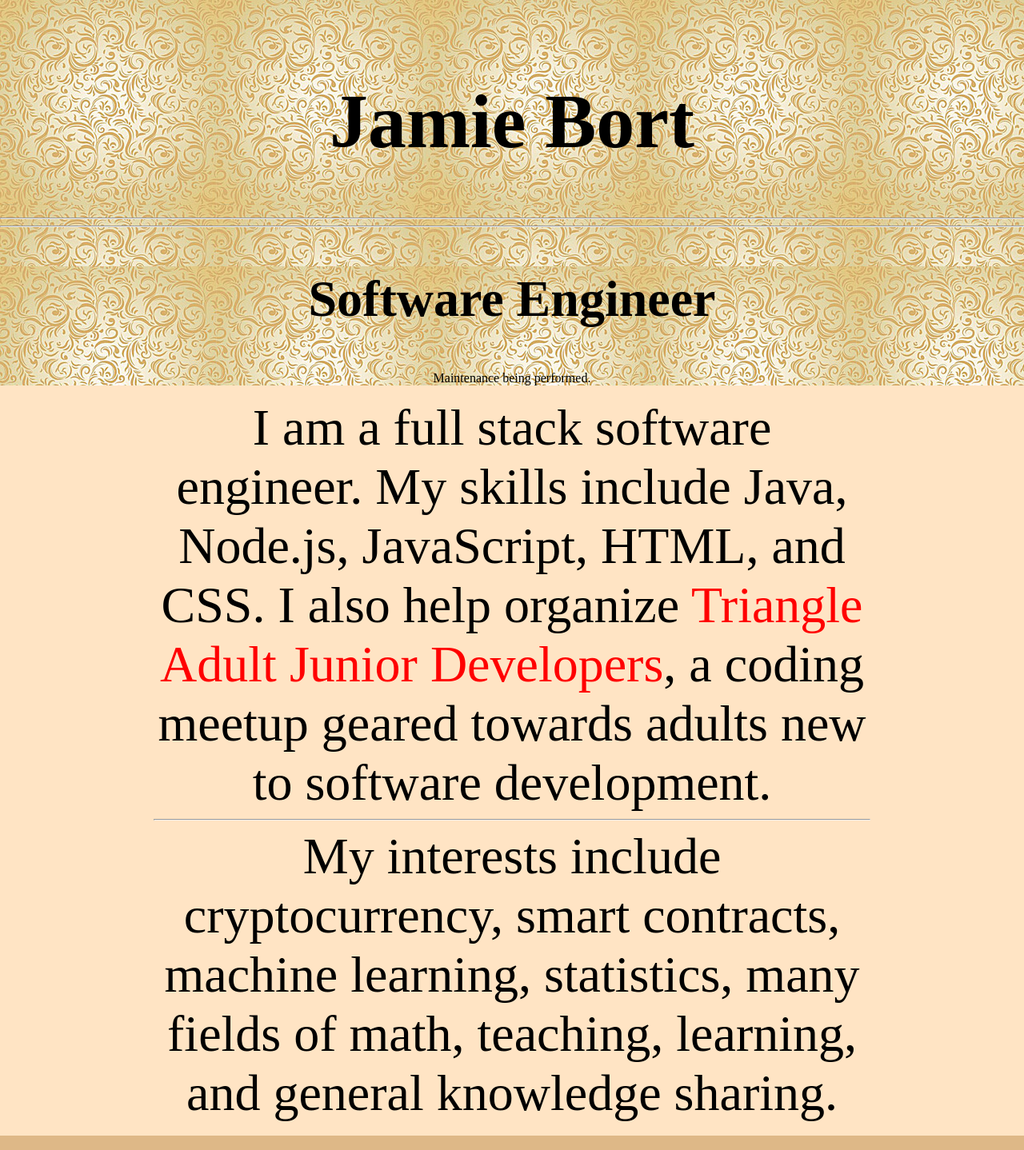
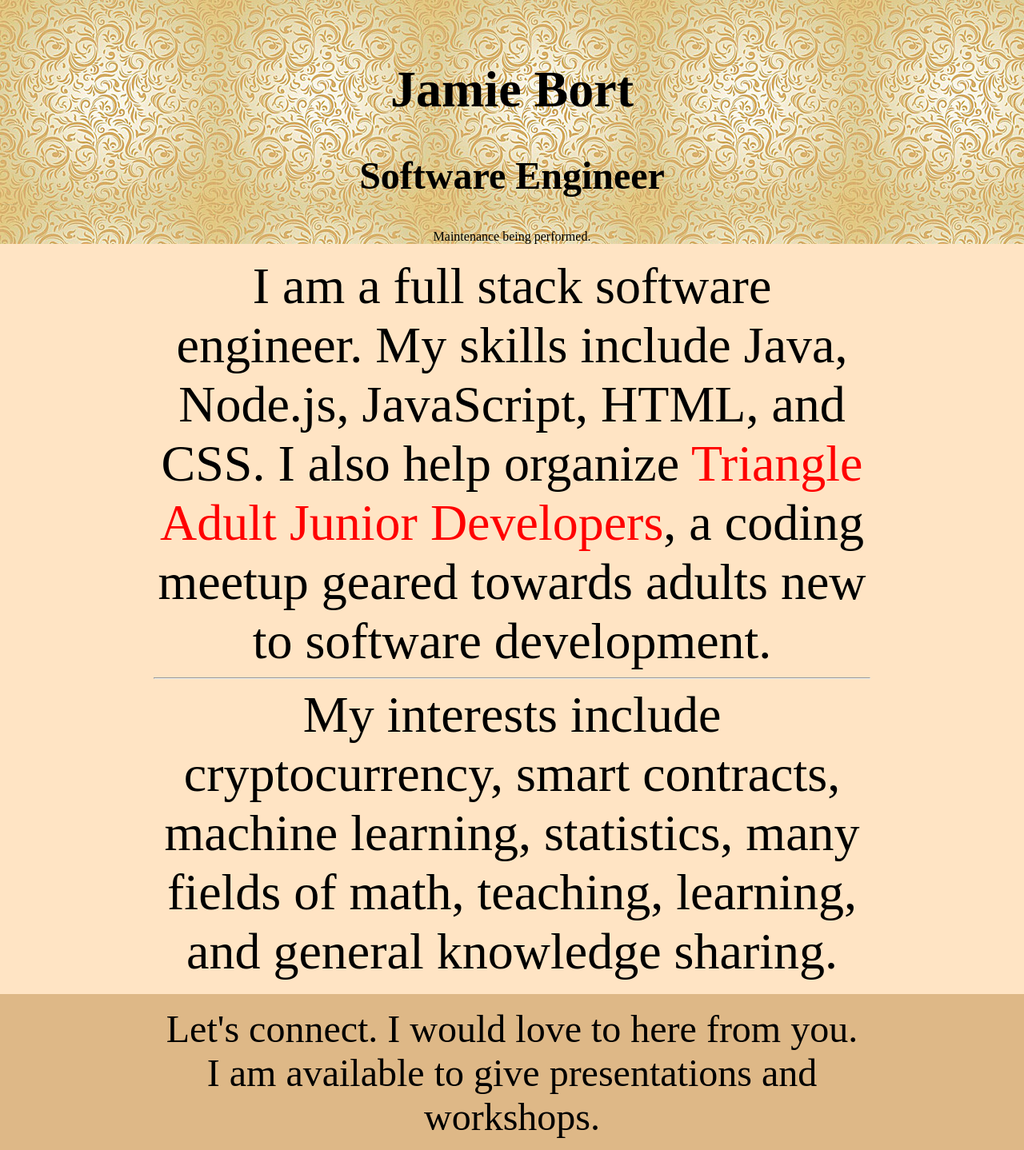
Before and after one commit to JamieBort/Portfolio-Website, a PHP site: page / in a window 1280 px wide. Shown: the top 1438 px of the page at 80% size. Run offline with PHP 8.4, Linux system fonts and the light colour scheme.

Commit message:
Finished coding.

```diff
--- a/index.html
+++ b/index.html
@@ -14,8 +14,8 @@
 
   <header>
     <h1 id="hone">Jamie Bort</h1>
-    <hr>
-    <hr>
+    <!-- <hr> -->
+    <!-- <hr> -->
     <!-- <h2>Software engineer, philomath, traveler, and bibliophile.</h2> -->
     <h2 id="htwo">Software Engineer</h2>
     <p>Maintenance being performed.</p>
--- a/style.css
+++ b/style.css
@@ -33,13 +33,15 @@ h1, h2 {
 h1 {
   /* font-size: 10em; */
   /* font-size: 8em; */
-  font-size: 6em;
+  /* font-size: 6em; */
+  font-size: 4em;
 }
 
 h2 {
   /* font-size: 8em; */
   /* font-size: 6em; */
-  font-size: 4em;
+  /* font-size: 4em; */
+  font-size: 3em;
 }
 
 /* the text in one paragraph is not the same sizse as in another paragraph. This is because there is a button tag, and/or anchor tag, and/or image tag in the section tag with the paragraph tags. */
```
